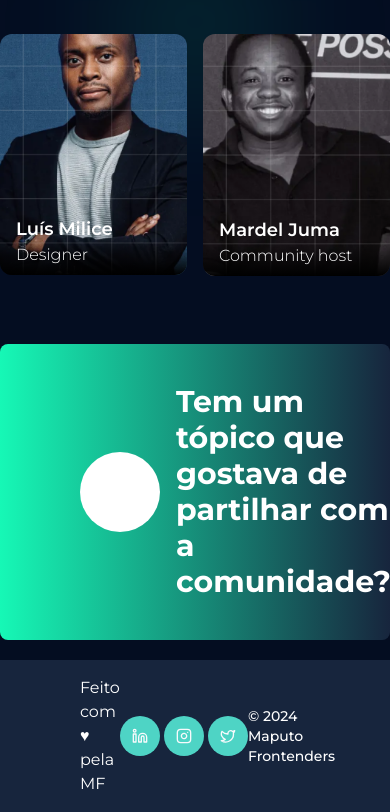
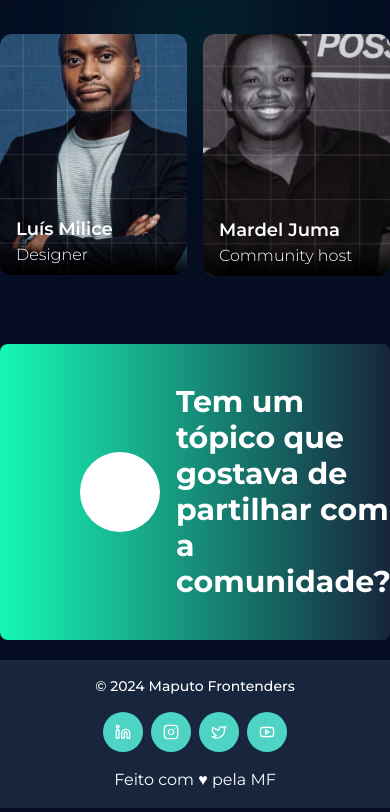
Before and after one commit to Maputo-Frontenders/maputo_frontenders_website, a Next.js app: page / in a window 390 px wide. Shown: the part 5878-6690 px from the top of the page. Built offline with nearby package versions, Linux system fonts and the light colour scheme.

Commit message:
fix: Fix: footer style and links
Updated links, verified responsivity and added gap to lnks

```diff
--- a/components/footer/Footer.tsx
+++ b/components/footer/Footer.tsx
@@ -1,21 +1,27 @@
 import React from 'react'
 import { socialMediaLinks } from './Itens'
 import { Button } from '../ui/button'
+import Link from 'next/link'
 
 export const Footer = () => {
     return (
-        <div className='bg-mf-least flex justify-between px-20 py-4 items-center'>
+        <div className='bg-mf-least flex flex-col-reverse gap-4 justify-between px-20 py-4 items-center md:flex-row'>
             <div className="text-white font-normal text-base">
                 Feito com &hearts; pela MF
             </div>
 
-            <div className="flex gap-1">
+            <div className="flex gap-2 md:gap-4">
+
                 {socialMediaLinks.map((socialMedia) =>
-                    <Button key={socialMedia.description} className=' bg-mf-secondary rounded-full p-2  gap-3 hover:bg-mf-secondaryVariation'>
+                    <Link
+                        key={socialMedia.description}
+                        href={socialMedia.href}
+                        className=' bg-mf-secondary rounded-full p-2  gap-3 hover:bg-mf-secondaryVariation'
+                    >
                         <socialMedia.icon
-                            className='py-1 px-0'
+                            className='py-1 px-0 text-white'
                         />
-                    </Button>
+                    </Link>
                 )}
             </div>
 
--- a/components/footer/Itens.ts
+++ b/components/footer/Itens.ts
@@ -1,20 +1,24 @@
-import { Instagram, InstagramIcon, LinkedinIcon, Twitter } from "lucide-react";
-
+import { Instagram, InstagramIcon, LinkedinIcon, Twitter, YoutubeIcon } from "lucide-react";
 const socialMediaLinks = [
     {
         description: "LinkedIn",
         icon: LinkedinIcon,
-        href: ""
+        href: "https://linkedin.com/company/maputo-frontenders"
     },
     {
         description: "Instagram",
         icon: InstagramIcon,
-        href: ""
+        href: "https://www.instagram.com/mptfrontenders/"
     },
     {
         description: "X",
         icon: Twitter,
-        href: ""
+        href: "https://twitter.com/mptfrontenders"
+    },
+    {
+        description: "YouTube",
+        icon: YoutubeIcon,
+        href: "http://www.youtube.com/@mptfrontenders"
     }
 ]
 
```
